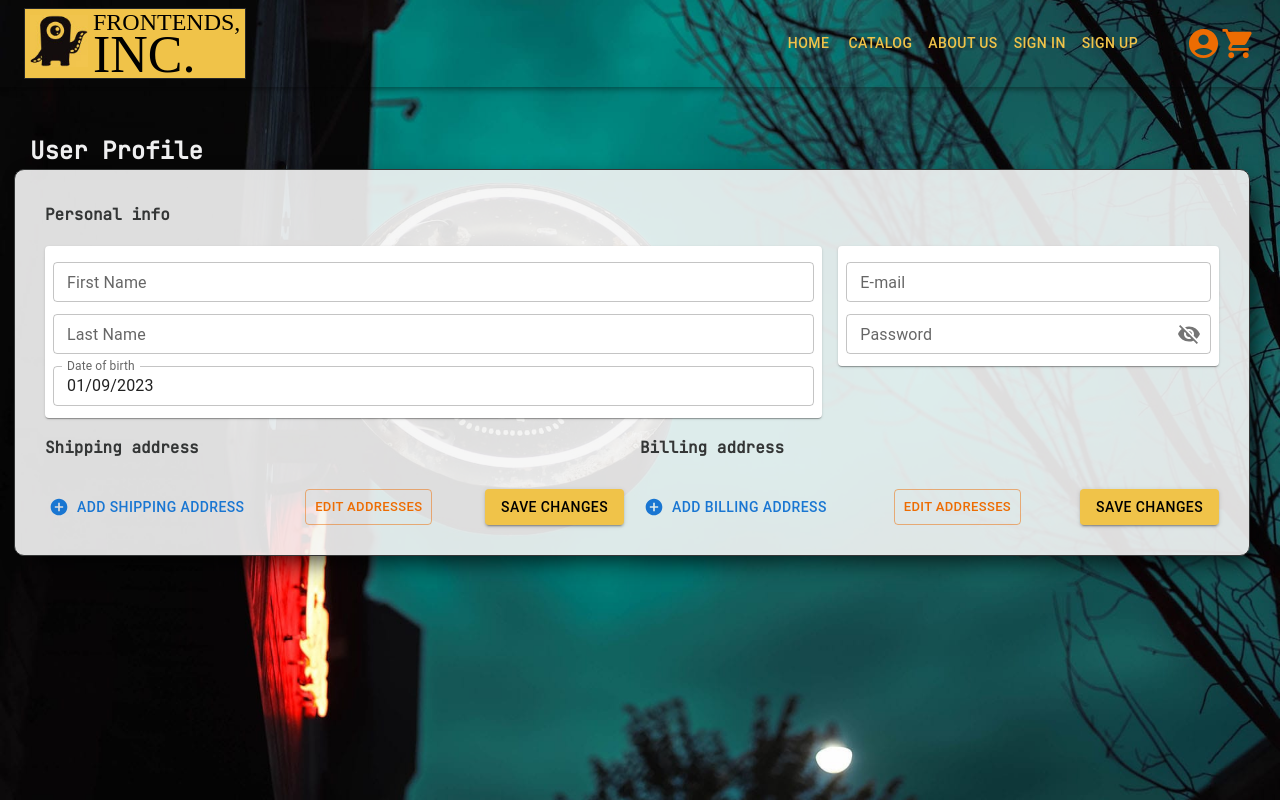
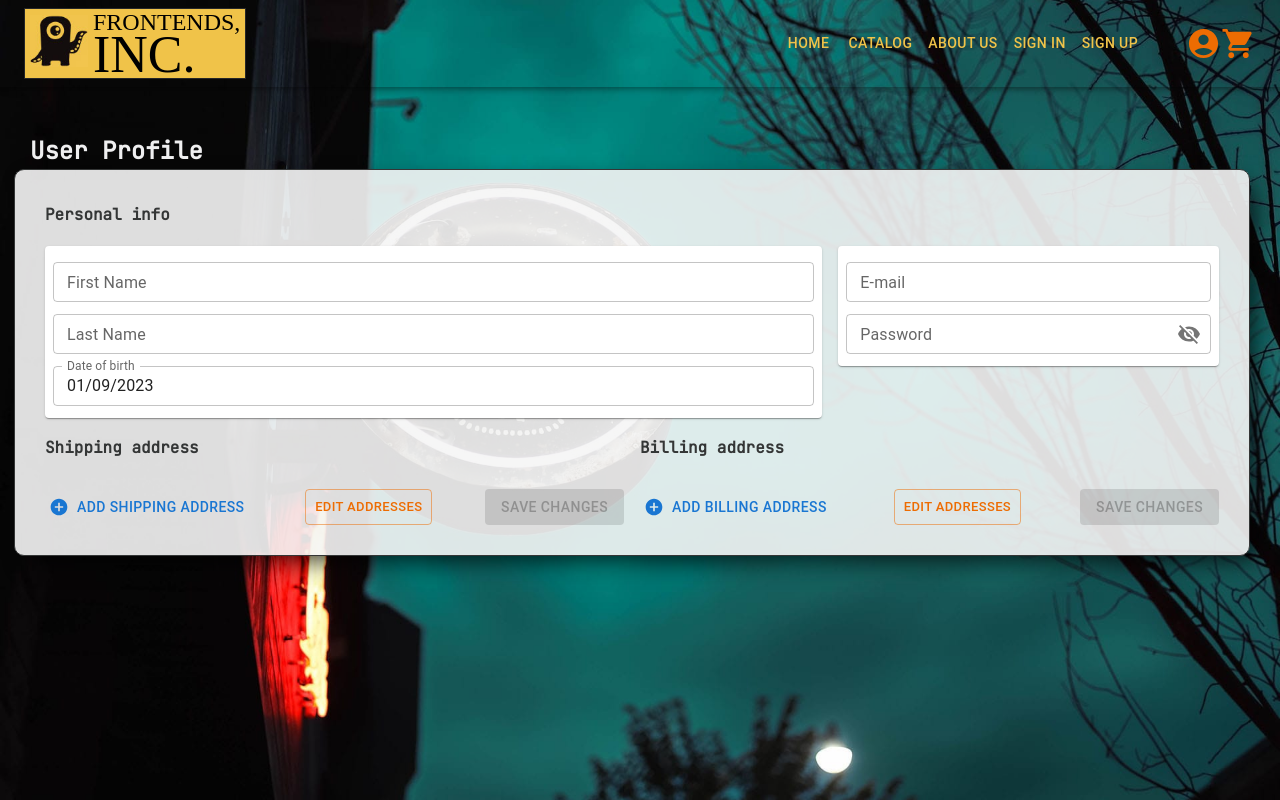
Before and after one commit to maximiloi/eCommerce-Application, a React (Vite) app in the folder monster-shop/: page /profile in a window 1280 px wide. Built offline with nearby package versions, Linux system fonts and the light colour scheme; a web font is replaced by a local one; what @commercetools/sdk-client-v2 would draw is missing.

Commit message:
fix: button disable

```diff
--- a/monster-shop/src/components/ProfileAddress/ProfileAddress.tsx
+++ b/monster-shop/src/components/ProfileAddress/ProfileAddress.tsx
@@ -77,7 +77,7 @@ function ProfileAddress({ addressType }: AddressProps) {
 
   const {
     handleSubmit,
-    formState: { isValid },
+    // formState: { isValid },
     control,
   } = useForm<FormValues | CustomerSignin>({
     mode: 'onChange',
@@ -170,7 +170,7 @@ function ProfileAddress({ addressType }: AddressProps) {
             Edit Addresses
           </Button>
 
-          <ColoredBtn type="submit" variant="contained" disabled={!isValid}>
+          <ColoredBtn type="submit" variant="contained" disabled={!editMode}>
             Save Changes
           </ColoredBtn>
         </Grid>
--- a/monster-shop/src/helper/variables.ts
+++ b/monster-shop/src/helper/variables.ts
@@ -109,7 +109,7 @@ export const dummyProducts = [
     img: '/images/slide.png',
     price: 3150,
     discount: 3000,
-    tags: ['bestseller', 'sale'],
+    tags: ['bestseller', 'sales'],
   },
   {
     id: '6',
```
